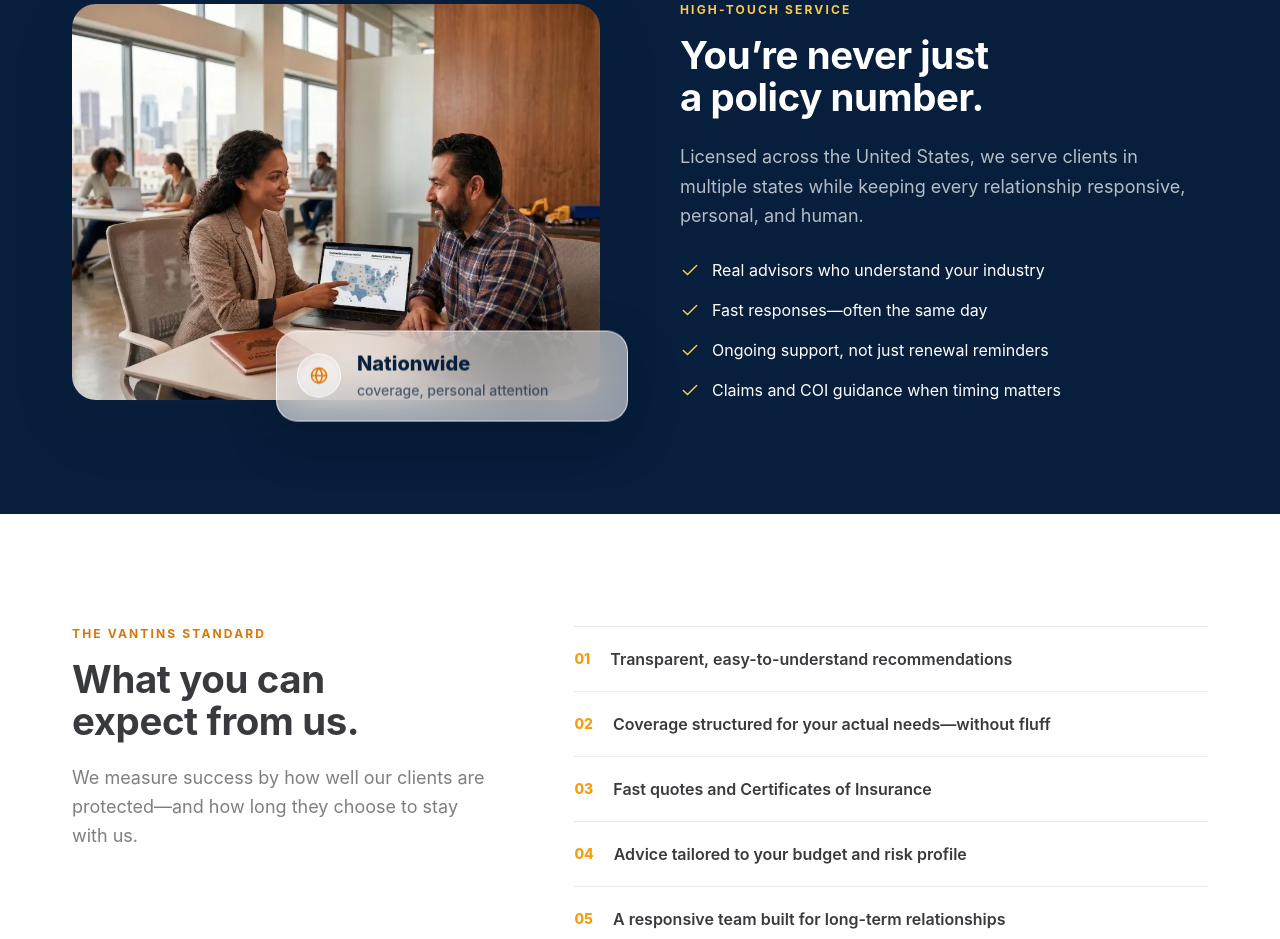
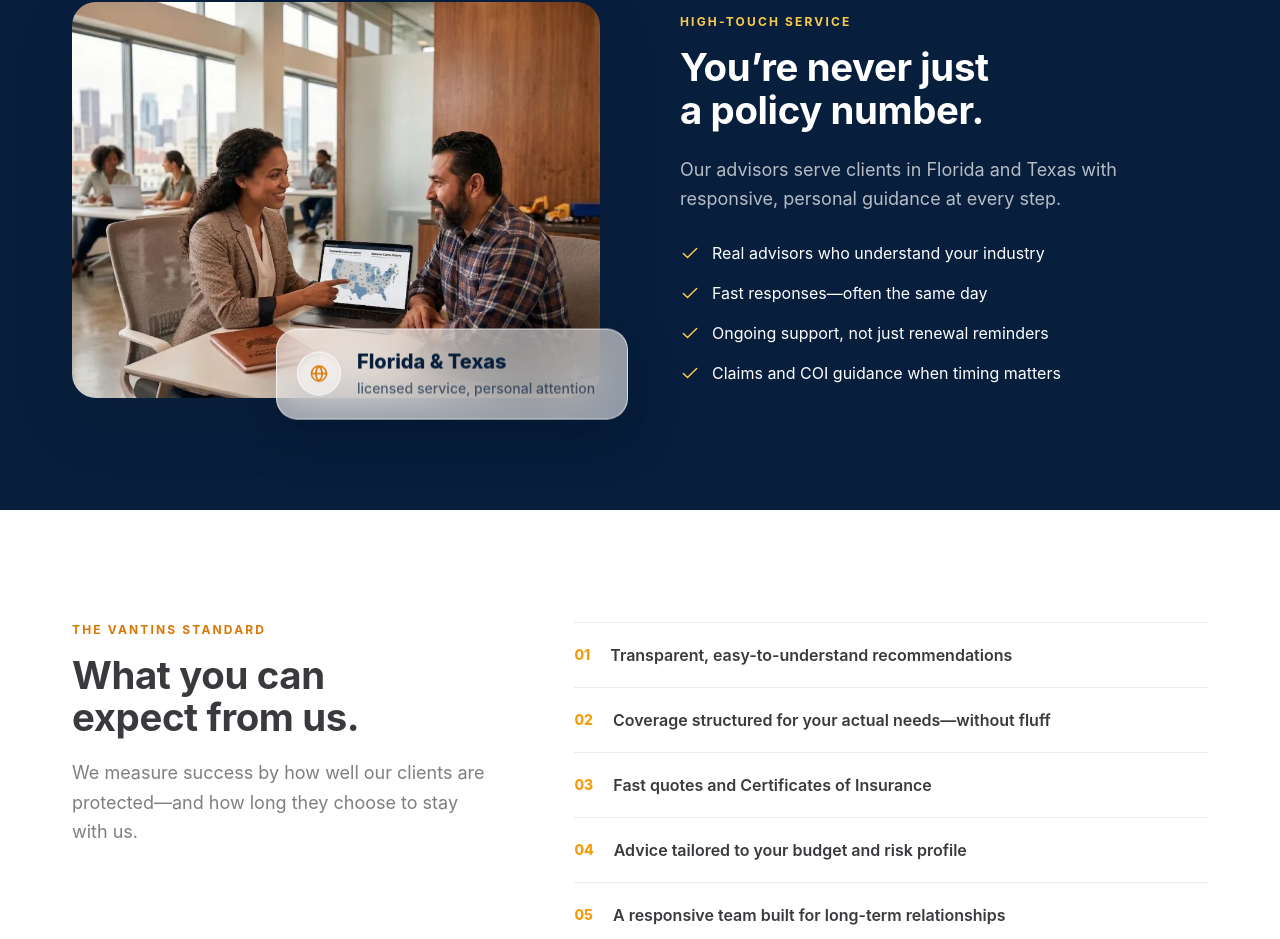
Before and after one commit to DiegoSabtrix/Vantins, a Next.js app: page /about-us in a window 1280 px wide. Shown: the part 3310-4249 px from the top of the page. Built offline with nearby package versions, Linux system fonts and the light colour scheme.

Commit message:
Align About page with licensed states

```diff
--- a/src/about/AboutUsPage.tsx
+++ b/src/about/AboutUsPage.tsx
@@ -61,11 +61,11 @@ const ABOUT_CONTENT: Record<Lang, AboutContent> = {
     },
     service: {
       imageAlt: 'A Vantins advisor providing personalized insurance guidance',
-      badgeTitle: 'Nationwide',
-      badgeText: 'coverage, personal attention',
+      badgeTitle: 'Florida & Texas',
+      badgeText: 'licensed service, personal attention',
       eyebrow: 'High-touch service',
       title: 'You’re never just a policy number.',
-      description: 'Licensed across the United States, we serve clients in multiple states while keeping every relationship responsive, personal, and human.',
+      description: 'Our advisors serve clients in Florida and Texas with responsive, personal guidance at every step.',
       items: ['Real advisors who understand your industry', 'Fast responses—often the same day', 'Ongoing support, not just renewal reminders', 'Claims and COI guidance when timing matters'],
     },
     standard: {
@@ -118,11 +118,11 @@ const ABOUT_CONTENT: Record<Lang, AboutContent> = {
     },
     service: {
       imageAlt: 'Asesor de Vantins brindando orientación personalizada sobre seguros',
-      badgeTitle: 'Cobertura nacional',
-      badgeText: 'con atención personalizada',
+      badgeTitle: 'Florida y Texas',
+      badgeText: 'atención con licencia y personalizada',
       eyebrow: 'Servicio personalizado',
       title: 'Nunca eres solo un número de póliza.',
-      description: 'Con licencias para operar en Estados Unidos, atendemos a clientes en varios estados sin perder una relación cercana, ágil y humana.',
+      description: 'Nuestros asesores atienden a clientes en Florida y Texas con una orientación cercana, ágil y personalizada en cada paso.',
       items: ['Asesores reales que entienden tu industria', 'Respuestas rápidas, con frecuencia el mismo día', 'Acompañamiento continuo, no solo recordatorios de renovación', 'Orientación en reclamaciones y certificados de seguro cuando el tiempo importa'],
     },
     standard: {
```
